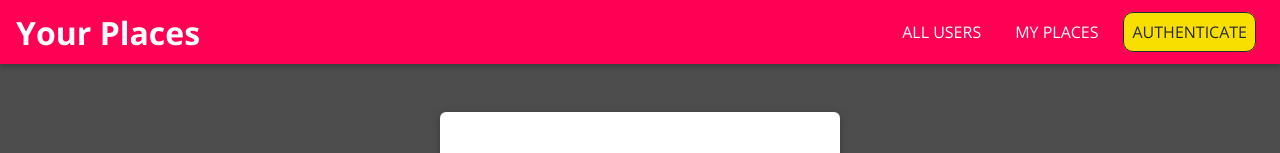
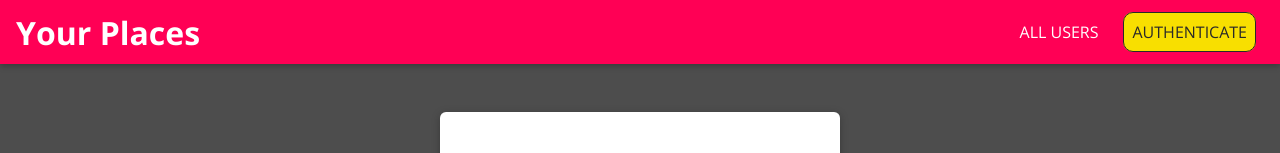
Before and after one commit to Shahriar997/Your-Places---Share-and-rate-your-favorite-places, a React (Create React App) app: page /auth in a window 1280 px wide. Shown: the top 153 px of the page. Built offline with nearby package versions, Linux system fonts and the light colour scheme.

Commit message:
fixed bug - navlinks
* fixed hardcoded navlink for My places
* fixed navlink My PLaces is visible while not logged in

```diff
--- a/src/shared/Navigation/NavLinks.js
+++ b/src/shared/Navigation/NavLinks.js
@@ -14,9 +14,9 @@ const NavLinks = (props) => {
           ALL USERS
         </NavLink>
       </li>
-      {!auth.isLoggedIn && (
+      {auth.isLoggedIn && (
         <li>
-          <NavLink to="/u1/places">MY PLACES</NavLink>
+          <NavLink to={`/${auth.userId}/places`}>MY PLACES</NavLink>
         </li>
       )}
       {auth.isLoggedIn && (
```
